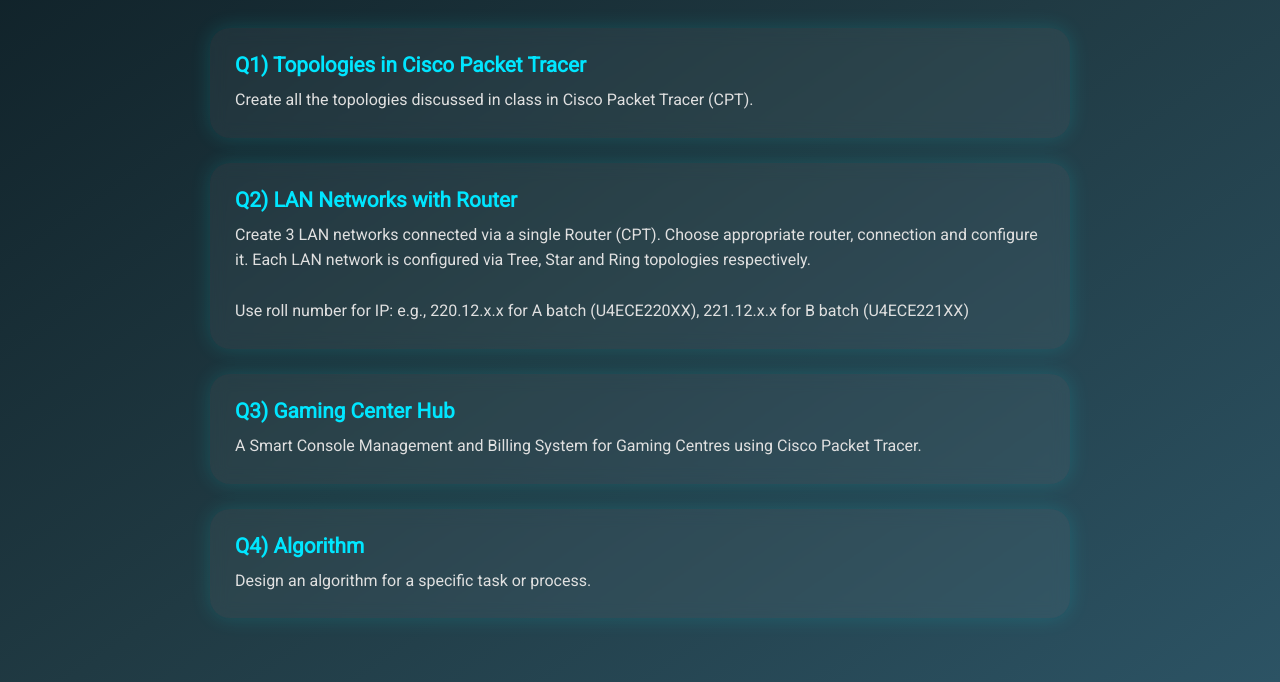
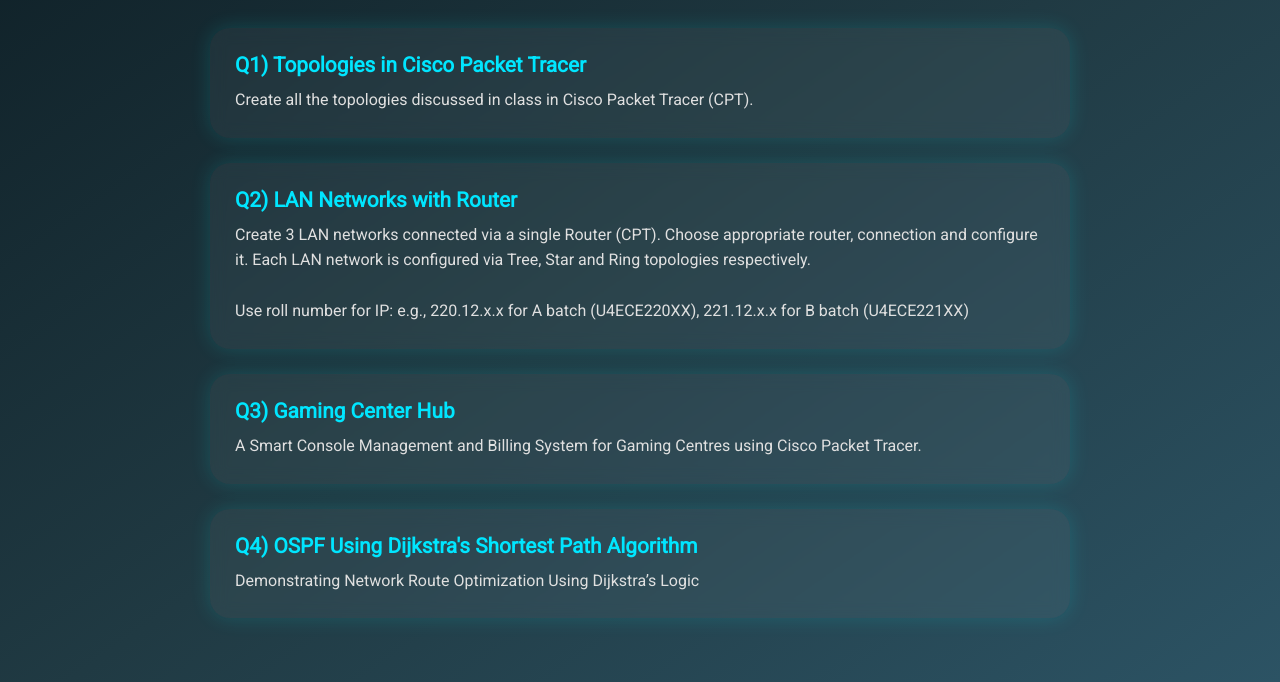
Before and after one commit to virasith05/Computer-Networks, a plain HTML site: page assignment.html in a window 1280 px wide. Shown: the part 118-800 px from the top of the page. Drawn offline with Linux system fonts and the light colour scheme.

Commit message:
algorithm heading

```diff
--- a/assignment.html
+++ b/assignment.html
@@ -32,8 +32,8 @@
       <p>A Smart Console Management and Billing System for Gaming Centres using Cisco Packet Tracer.</p>
     </div>
     <div class="question" onclick="goToAnswer(4)">
-      <h2>Q4) Algorithm</h2>
-      <p>Design an algorithm for a specific task or process.</p>
+      <h2>Q4) OSPF Using Dijkstra's Shortest Path Algorithm</h2>
+      <p>Demonstrating Network Route Optimization Using Dijkstra’s Logic</p>
     </div>
   </div>
   </div>
```
Also changed, not shown: answers_q4.html (+1 -1 lines).
